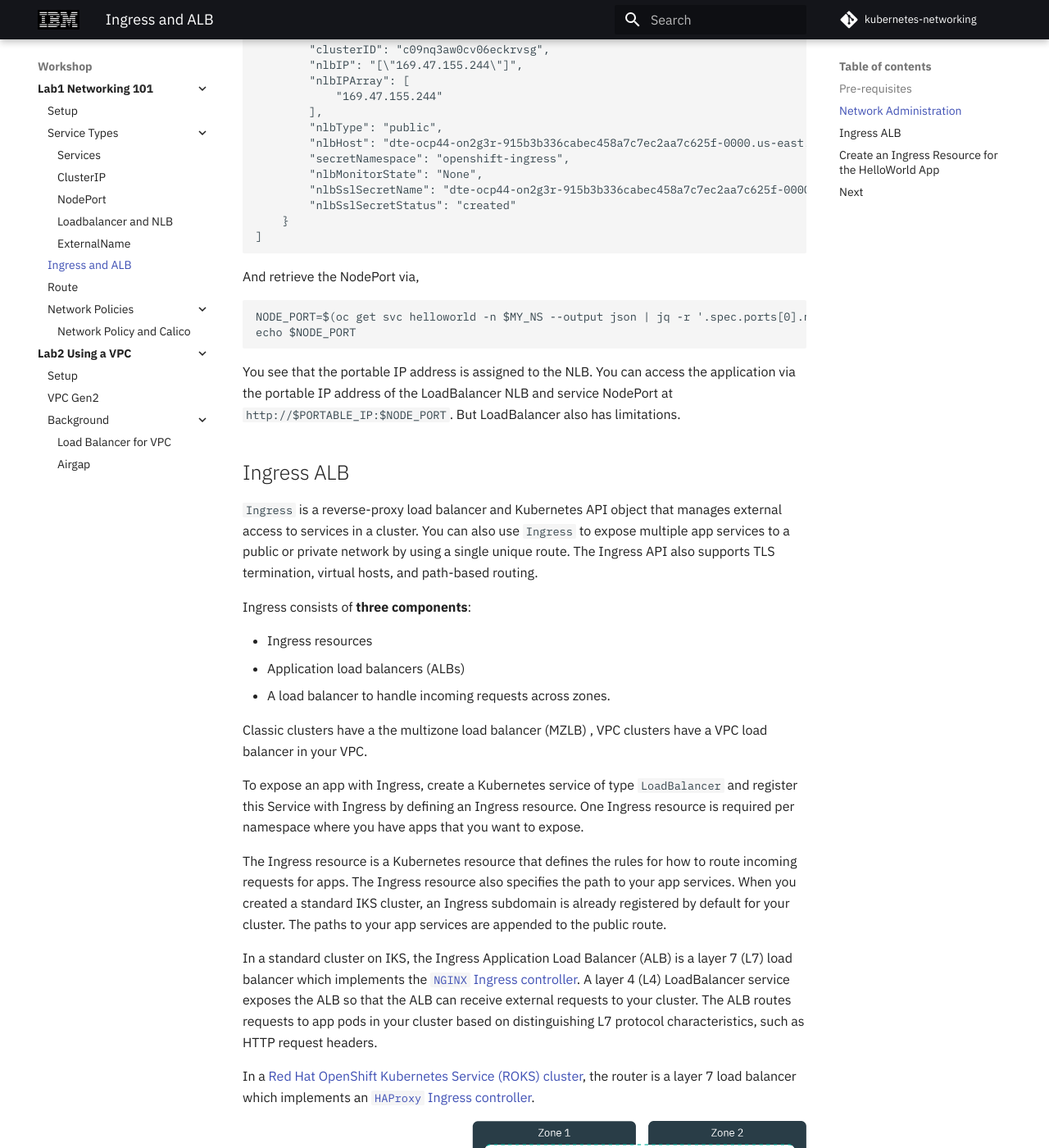
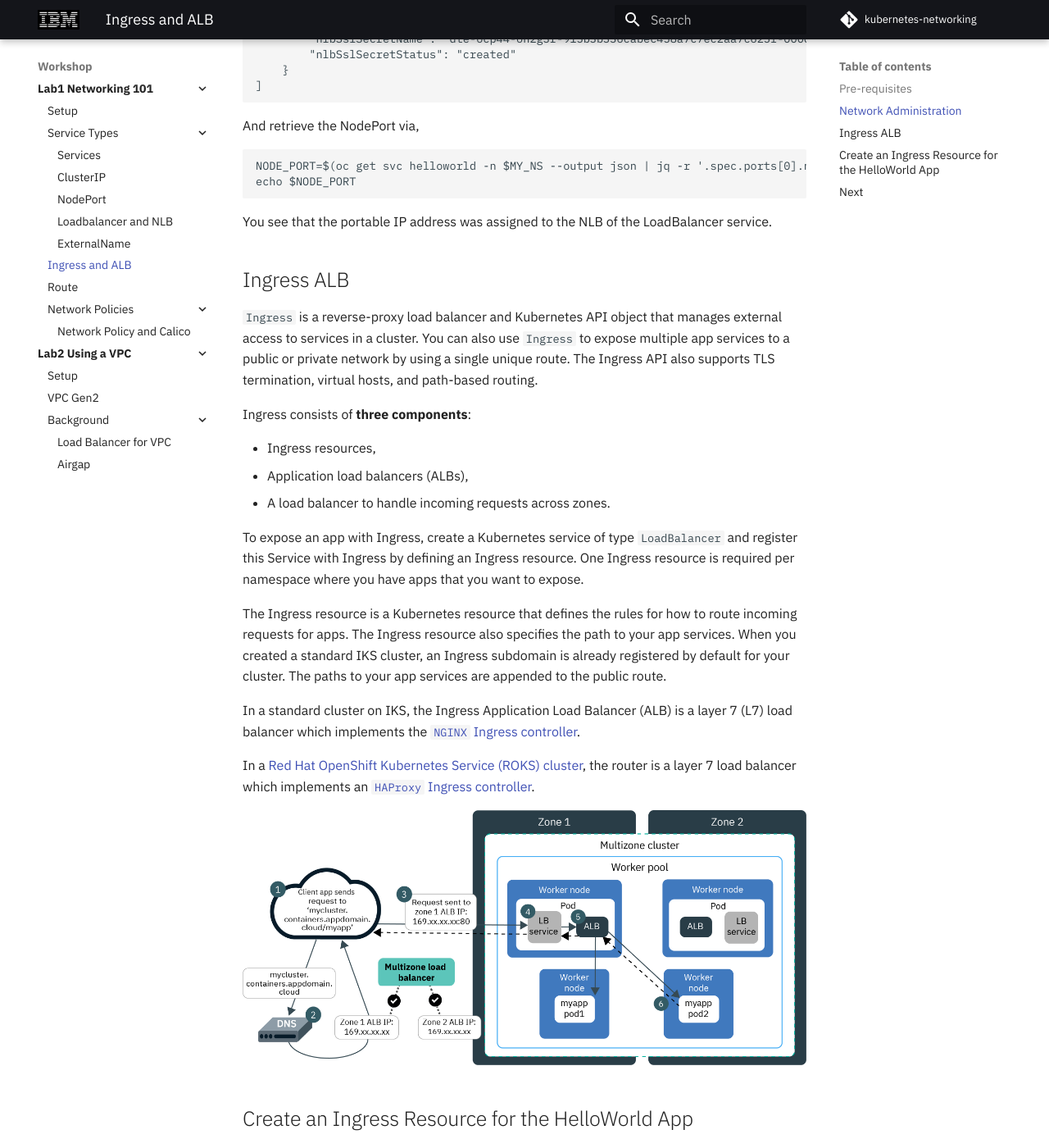
Before and after one commit to IBM/kubernetes-networking, an MkDocs documentation site: the page built from docs/ingress-alb.md, in a window 1280 px wide and 1400 px high, scrolled down 2779 px. Shown: the whole window at 82% size. Built offline with MkDocs 1.6.1 and Material for MkDocs 9.7.7, drawn with Linux system fonts in a browser that asks for light colours; comment, search, counter and statistics services are not loaded; some of the changed text lies outside the part shown.

Commit message:
minor updates, replace kubectl by oc

````diff
--- a/docs/ingress-alb.md
+++ b/docs/ingress-alb.md
@@ -25,15 +25,6 @@ Create an environment variable and set the cluster name,
 KS_CLUSTER_NAME=<cluster name>
 echo $KS_CLUSTER_NAME
 ```
-
-Retrieve the cluster id,
-
-```
-KS_CLUSTER_ID=$(ibmcloud ks cluster get --cluster $KS_CLUSTER_NAME --json | jq -r '.id')
-echo $KS_CLUSTER_ID
-```
-
-**Note:** if the `--json` is not recognized, use the `-h` flag for help and review if the flag `--output json` is available for the version of the IBM Cloud CLI.
 
 The portable public subnet for your cluster on IBM Cloud provides 5 usable IP addresses. 1 portable public IP address is used by the default public Ingress ALB. The remaining 4 portable public IP addresses can be used to expose single apps to the internet by creating public Network Load Balancer (NLB) services.
 
@@ -143,7 +134,7 @@ NODE_PORT=$(oc get svc helloworld -n $MY_NS --output json | jq -r '.spec.ports[0
 echo $NODE_PORT
 ```
 
-You see that the portable IP address is assigned to the NLB. You can access the application via the portable IP address of the LoadBalancer NLB and service NodePort at `http://$PORTABLE_IP:$NODE_PORT`. But LoadBalancer also has limitations.
+You see that the portable IP address was assigned to the NLB of the LoadBalancer service.
 
 ## Ingress ALB
 
@@ -151,17 +142,15 @@ You see that the portable IP address is assigned to the NLB. You can access the
 
 Ingress consists of **three components**:
 
-* Ingress resources
-* Application load balancers (ALBs)
+* Ingress resources,
+* Application load balancers (ALBs),
 * A load balancer to handle incoming requests across zones.
-
-Classic clusters have a the multizone load balancer (MZLB) , VPC clusters have a VPC load balancer in your VPC.
 
 To expose an app with Ingress, create a Kubernetes service of type `LoadBalancer` and register this Service with Ingress by defining an Ingress resource. One Ingress resource is required per namespace where you have apps that you want to expose.
 
 The Ingress resource is a Kubernetes resource that defines the rules for how to route incoming requests for apps. The Ingress resource also specifies the path to your app services. When you created a standard IKS cluster, an Ingress subdomain is already registered by default for your cluster. The paths to your app services are appended to the public route.
 
-In a standard cluster on IKS, the Ingress Application Load Balancer (ALB) is a layer 7 (L7) load balancer which implements the [`NGINX` Ingress controller](https://docs.nginx.com/nginx-controller/). A layer 4 (L4) LoadBalancer service exposes the ALB so that the ALB can receive external requests to your cluster. The ALB routes requests to app pods in your cluster based on distinguishing L7 protocol characteristics, such as HTTP request headers.
+In a standard cluster on IKS, the Ingress Application Load Balancer (ALB) is a layer 7 (L7) load balancer which implements the [`NGINX` Ingress controller](https://docs.nginx.com/nginx-controller/).
 
 In a [Red Hat OpenShift Kubernetes Service (ROKS) cluster](https://cloud.ibm.com/docs/openshift?topic=openshift-ingress-about-roks4), the router is a layer 7 load balancer which implements an [`HAProxy` Ingress controller](https://github.com/haproxytech/kubernetes-ingress).
 
````
